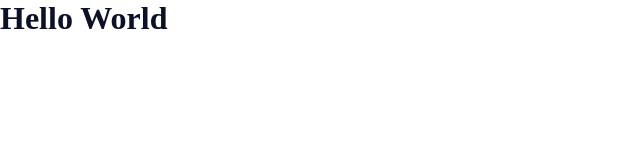
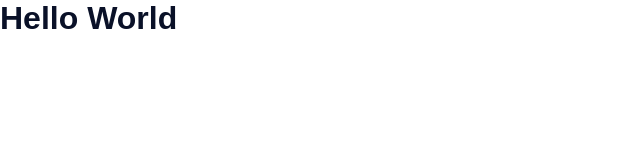
Before and after one commit to danielVFS/landing-page-strapi-react, a React (Create React App) app in the folder frontend/: page / in a window 1280 px wide. Shown: the top 160 px of the page, without its empty margins (0-640 px from the left). Built offline with nearby package versions, Linux system fonts and the light colour scheme.

Commit message:
configuring fonts

```diff
--- a/frontend/src/styles/global-styles.js
+++ b/frontend/src/styles/global-styles.js
@@ -1,11 +1,26 @@
 import { createGlobalStyle } from 'styled-components';
 
 export const GlobalStyles = createGlobalStyle`
+  @import url('https://fonts.googleapis.com/css2?family=Montserrat:ital,wght@0,900;1,900&family=Open+Sans:ital,wght@0,700;1,400;1,700&display=swap');
+
   * {
     margin: 0;
     padding: 0;
     outline: 0;
     box-sizing: border-box;
+  }
+
+  html {
+    font-size: 62.5%;
+  }
+
+  body {
+    font-size: 1.6rem;
+    font-family: 'Open Sans', sans-serif;
+  }
+
+  h1 {
+    font-family: 'Montserrat', sans-serif;
   }
 
   a {
--- a/frontend/src/styles/theme.js
+++ b/frontend/src/styles/theme.js
@@ -4,4 +4,10 @@
     secondaryColor: '#dc143c',
     white: '#FFFFFF',
   },
+  font: {
+    family: {
+      default: "'Open Sans', sans-serif",
+      secondary: "'Montserrat', sans-serif",
+    },
+  },
 };
```
